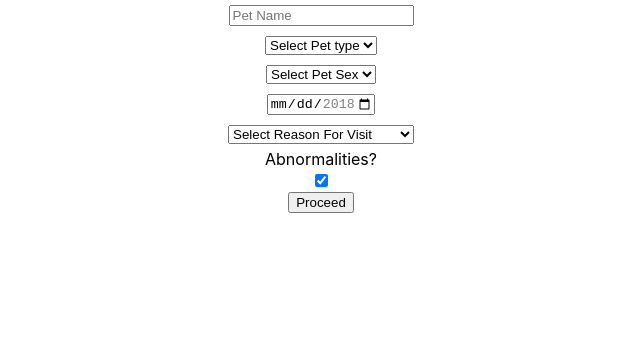
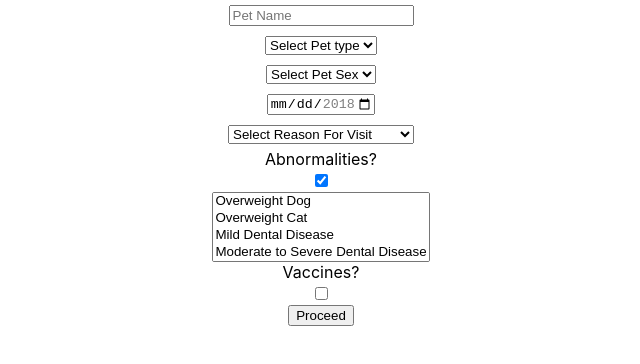
Before and after one commit to NathanAlexander1/lisa-vet-discharge, a React (Create React App) app: page / in a window 1280 px wide. Both pictures are taken after a click on the checkbox "Abnormalities?". Shown: the top 364 px of the page, without its empty margins (319-959 px from the left). Built offline with nearby package versions, Linux system fonts and the light colour scheme.

Commit message:
Start vaccines array

```diff
--- a/src/components/Discharge.js
+++ b/src/components/Discharge.js
@@ -9,7 +9,7 @@ function Discharge(props) {
         It was a pleasure to see {props.petName} today({props.date}), who is
         obviously a {props.petSex} {props.petType} for {props.reasonForVisit}.
       </p>
-      {props.noAbnormalities === false ? console.log(false) : <p>Your pet saddly has no abnormalities</p>}
+      {props.noAbnormalities === false ? <p>Your pet has no abnormalities</p> : null}
     </div>
   );
 }
--- a/src/components/StarterForm.js
+++ b/src/components/StarterForm.js
@@ -8,8 +8,35 @@ function StarterForm() {
   const [date, setDate] = useState("");
   const [reasonForVisit, setReasonForVisit] = useState("");
   const [noAbnormalities, setNoAbnormalities] = useState(false);
+  const [vaccines, setVaccines] = useState(false);
+  const [showDischarge, setShowDischarge] = useState(false);
 
-  const [showDischarge, setShowDischarge] = useState(false);
+  let vaccineInfo = [
+    {
+      vaccineName: "Rabies Vaccine (1 yr)",
+      nextDue: "1 year from when vaccine was administered",
+    },
+    {
+      vaccineName: "Rabies Vaccine (3 yr)",
+      nextDue: "3 years from when vaccine was administered",
+    },
+    {
+      vaccineName: "Pure Vax Ravies (1 yr)",
+      nextDue: "1 year from when vaccine was administered",
+    },
+    {
+      vaccineName: "FVRCP (1 yr)",
+      nextDue: "1 year from when vaccine was administered",
+    },
+    {
+      vaccineName: "FVRCP (booster)",
+      nextDue: "3-4 weeks from booster",
+    },
+    {
+      vaccineName: "FVRCP (3 yr)",
+      nextDue: "3 years from when vaccine was administered",
+    },
+  ];
 
   const handleInitialScreenForm = (e) => {
     e.preventDefault();
@@ -81,6 +108,40 @@ function StarterForm() {
             type="checkbox"
             checked={noAbnormalities}
           />
+          {noAbnormalities === false ? null : (
+            <form>
+              <select multiple>
+                <option value="overweight dog">Overweight Dog</option>
+                <option value="overweight cat">Overweight Cat</option>
+                <option value="mild dental disease">Mild Dental Disease</option>
+                <option value="moderate to severe dental disease">
+                  Moderate to Severe Dental Disease
+                </option>
+                <option value="fleas">Fleas</option>
+                <option value="tapeworms">Tapeworms</option>
+                <option value="mild URI">Mild URI</option>
+              </select>
+            </form>
+          )}
+          <label htmlFor="vaccines">Vaccines?</label>
+          <input
+            class="form-input"
+            id="vaccines"
+            name="vaccines"
+            onChange={(e) => setVaccines(e.target.checked)}
+            type="checkbox"
+            checked={vaccines}
+          />
+          {vaccines === false ? null : (
+            <form>
+              <select multiple>
+                <option value="vaccine1">Vaccine1</option>
+                <option value="vaccine2">Vaccine2</option>
+                <option value="vaccine3">Vaccine3</option>
+                <option value="vaccine4">Vaccine4</option>
+              </select>
+            </form>
+          )}
           <button>Proceed</button>
         </form>
       ) : (
```
